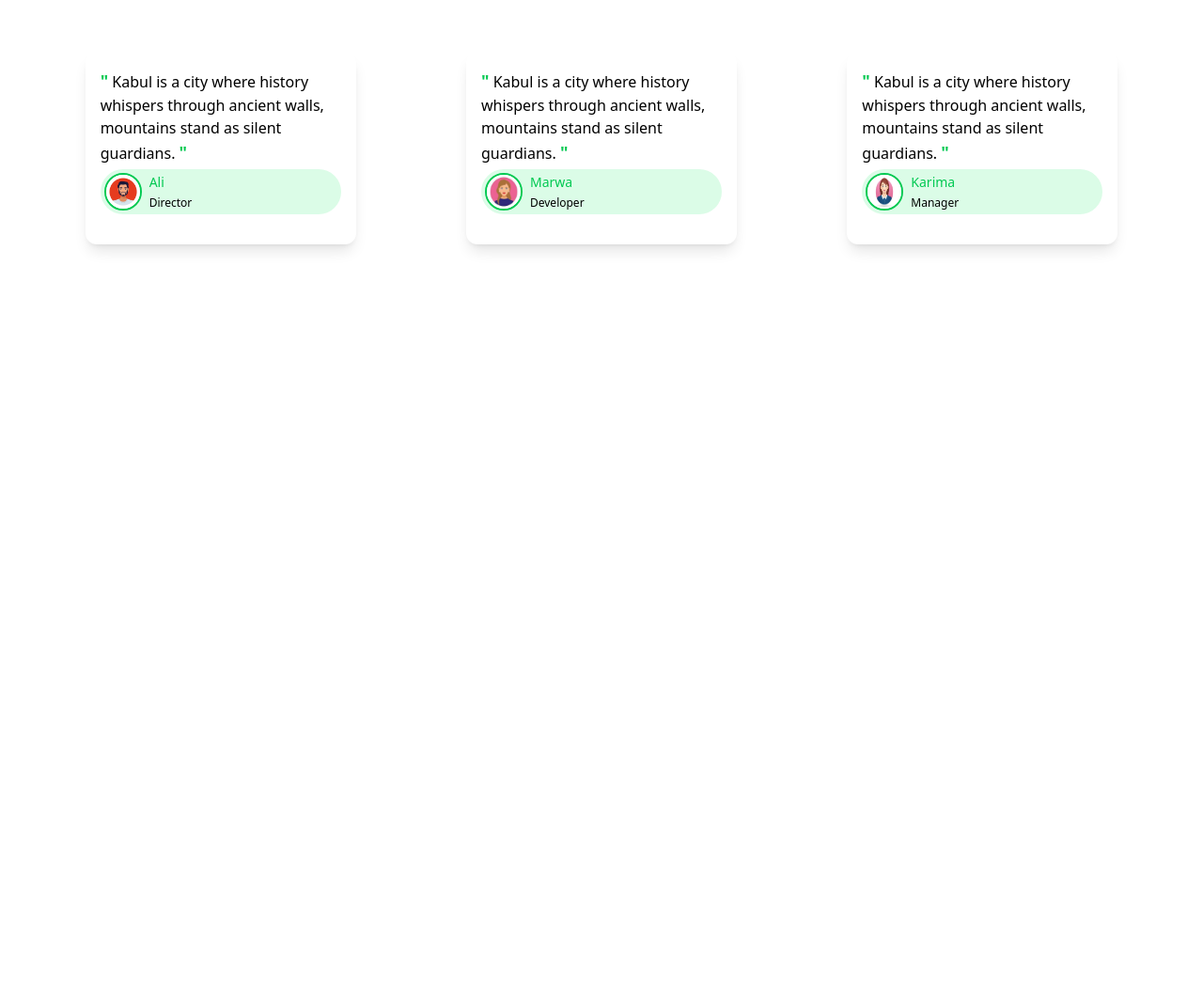
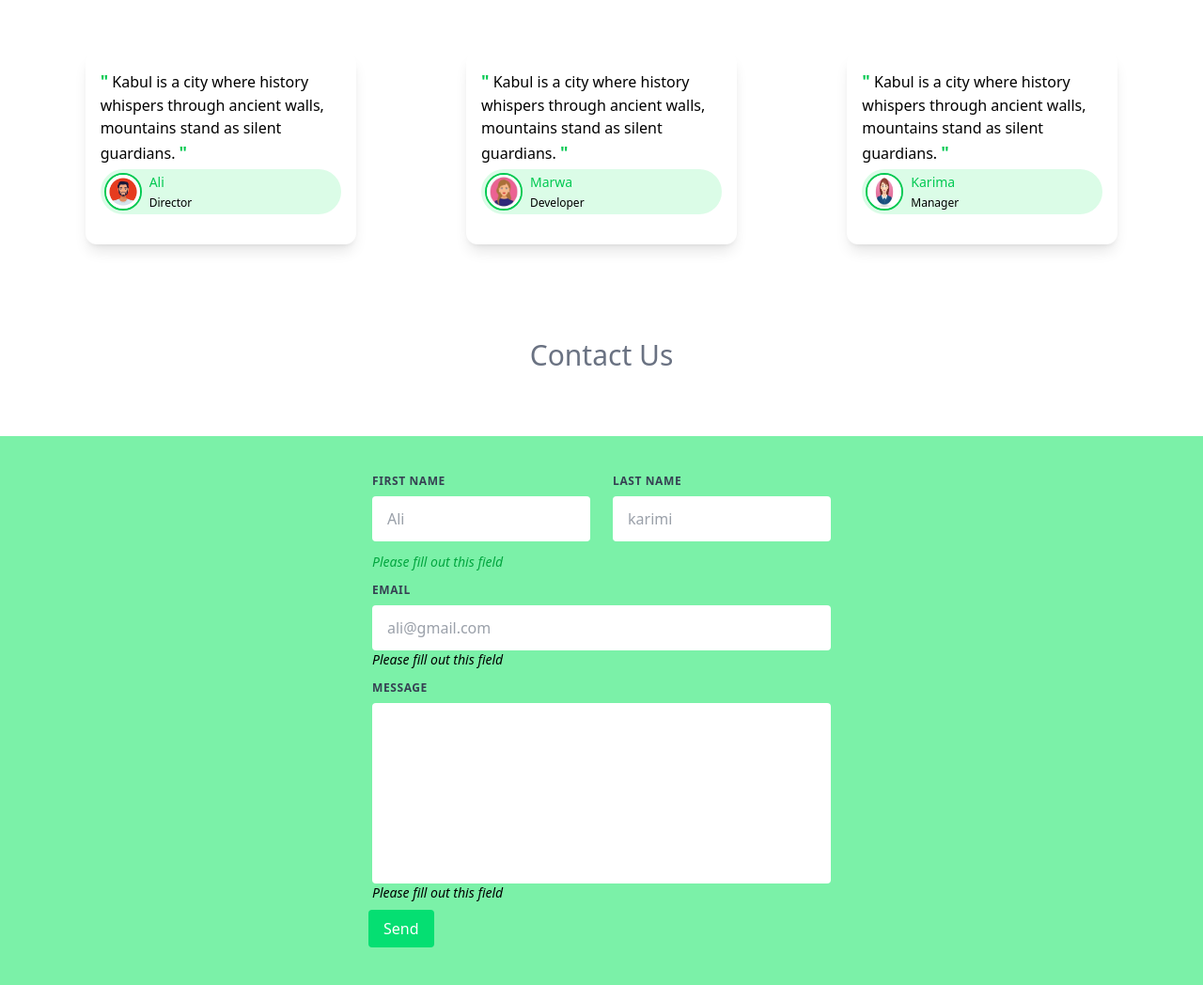
Before and after one commit to naimatullahRezaee/Tailwind-project-1, a website: page project-1/src/index.html in a window 1280 px wide. Shown: the part 3682-4730 px from the top of the page at 94% size. Before the commit the page ends 3982 px from the top, so only its background shows below. Drawn offline with Linux system fonts and the light colour scheme.

Commit message:
add form

```diff
--- a/project-1/src/index.html
+++ b/project-1/src/index.html
@@ -335,5 +335,75 @@
         </div>
       </div>
     </div>
+    <!-- Contact Form Section -->
+    <div class="mt-5 p-10 flex justify-center">
+      <h2 class="text-gray-500 text-3xl mb-2">Contact Us</h2>
+    </div>
+    <!-- Form start -->
+    <div class="bg-green-300 mt-5 flex justify-center p-10">
+      <form action="" class="max-w-lg">
+        <div class="flex">
+          <div class="px-3">
+            <label
+              class="uppercase block mb-2 tracking-wider text-xs text-gray-700 font-bold"
+              for=""
+              >First Name</label
+            >
+            <input
+              class="block bg-white mb-3 py-3 px-4 rounded text-gray-700 w-full"
+              type="text"
+              placeholder="Ali"
+            />
+            <p class="text-sm text-green-600 italic">
+              Please fill out this field
+            </p>
+          </div>
+          <div class="px-3">
+            <label
+              class="uppercase block mb-2 tracking-wider text-xs text-gray-700 font-bold"
+              for=""
+              >Last Name</label
+            >
+            <input
+              class="block bg-white b-3 py-3 px-4 rounded w-full text-gray-700"
+              type="text"
+              placeholder="karimi"
+            />
+          </div>
+        </div>
+        <div class="w-full px-3 mt-3">
+          <label
+            class="uppercase block mb-2 tracking-wider text-xs text-gray-700 font-bold"
+            for=""
+            >Email</label
+          >
+          <input
+            class="block bg-white b-3 py-3 px-4 rounded w-full text-gray-700"
+            type="text"
+            placeholder="ali@gmail.com"
+          />
+          <p class="text-sm italic">Please fill out this field</p>
+        </div>
+        <div class="w-full px-3 mt-3">
+          <label
+            class="uppercase block mb-2 tracking-wider text-xs text-gray-700 font-bold"
+            for=""
+            >Message
+          </label>
+          <textarea
+            placeholder="ali@gmil.com"
+            name=""
+            id=""
+            class="block bg-white b-3 py-3 px-4 rounded w-full text-gray-700 no-resize resize-none h-48"
+          >
+          </textarea>
+
+          <p class="text-sm italic">Please fill out this field</p>
+        </div>
+        <button class="bg-green-400 rounded text-white px-4 mx-2 py-2 mt-2">
+          Send
+        </button>
+      </form>
+    </div>
   </body>
 </html>
```
Also changed, not shown: project-1/src/output.css.
